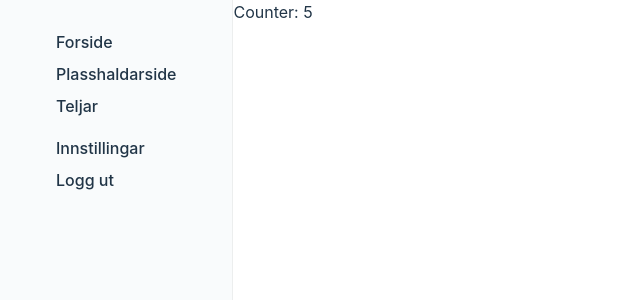
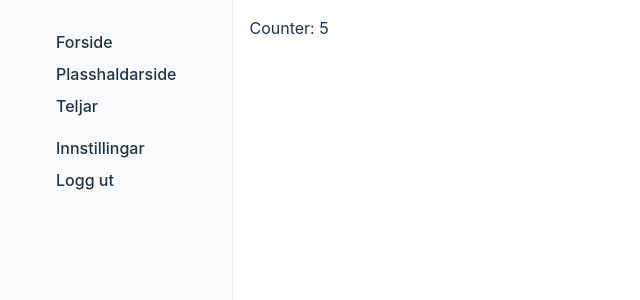
Before and after one commit to DarthMikke/design-demo, a React (Vite) app: page /counter in a window 1280 px wide. Shown: the top 300 px of the page, without its empty margins (0-640 px from the left). Built offline with nearby package versions, Linux system fonts and the light colour scheme; the HTML template or start-up script is replaced by a standard one.

Commit message:
Use <Pane /> in children views

```diff
--- a/src/routes/counter/View.tsx
+++ b/src/routes/counter/View.tsx
@@ -1,5 +1,9 @@
+import Pane from "../../components/Pane";
+
 export default function() {
-  return <div>
-    Counter: 5
-  </div>
+  return <Pane>
+    <div>
+      Counter: 5
+    </div>
+  </Pane>
 }
--- a/src/routes/loading/View.tsx
+++ b/src/routes/loading/View.tsx
@@ -1,3 +1,5 @@
+import Pane from "../../components/Pane";
+
 export default function () {
-  return <p>Lastar inn...</p>;
+  return <Pane><p>Lastar inn...</p></Pane>;
 }
```
